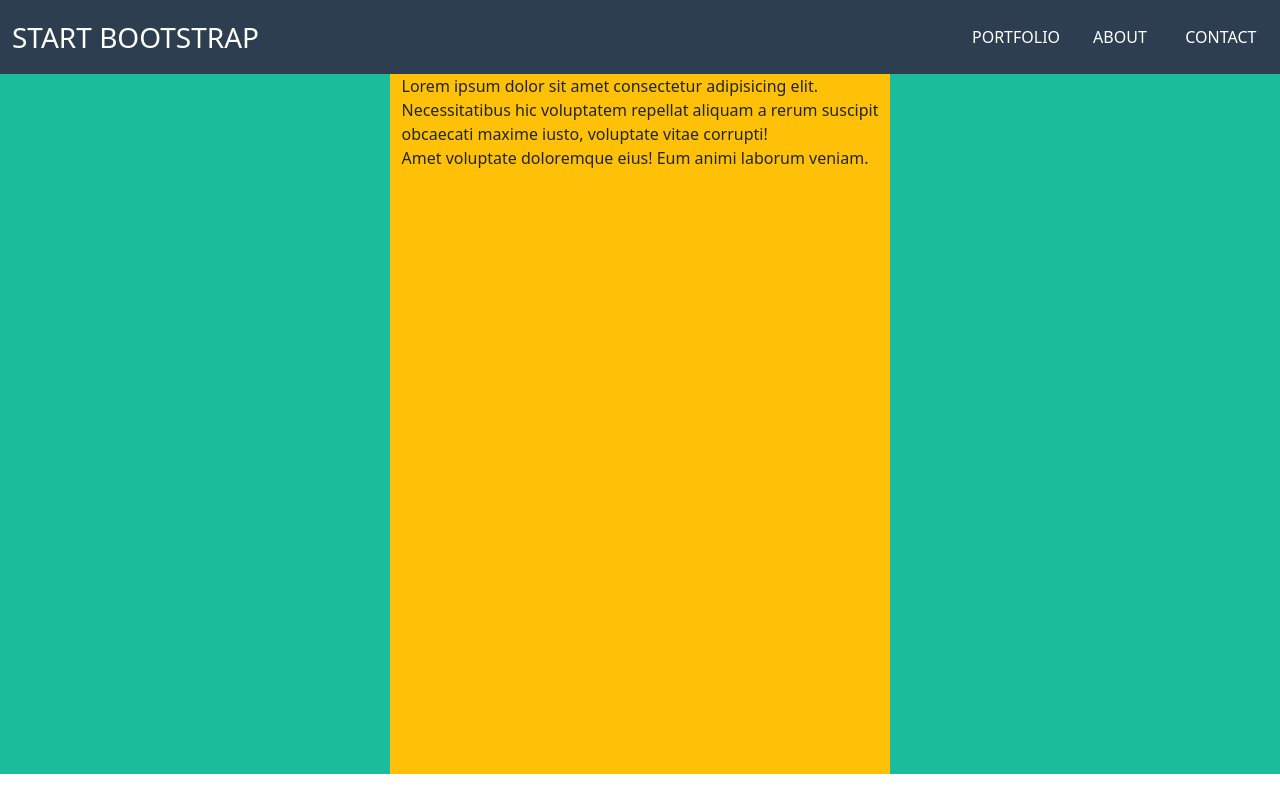
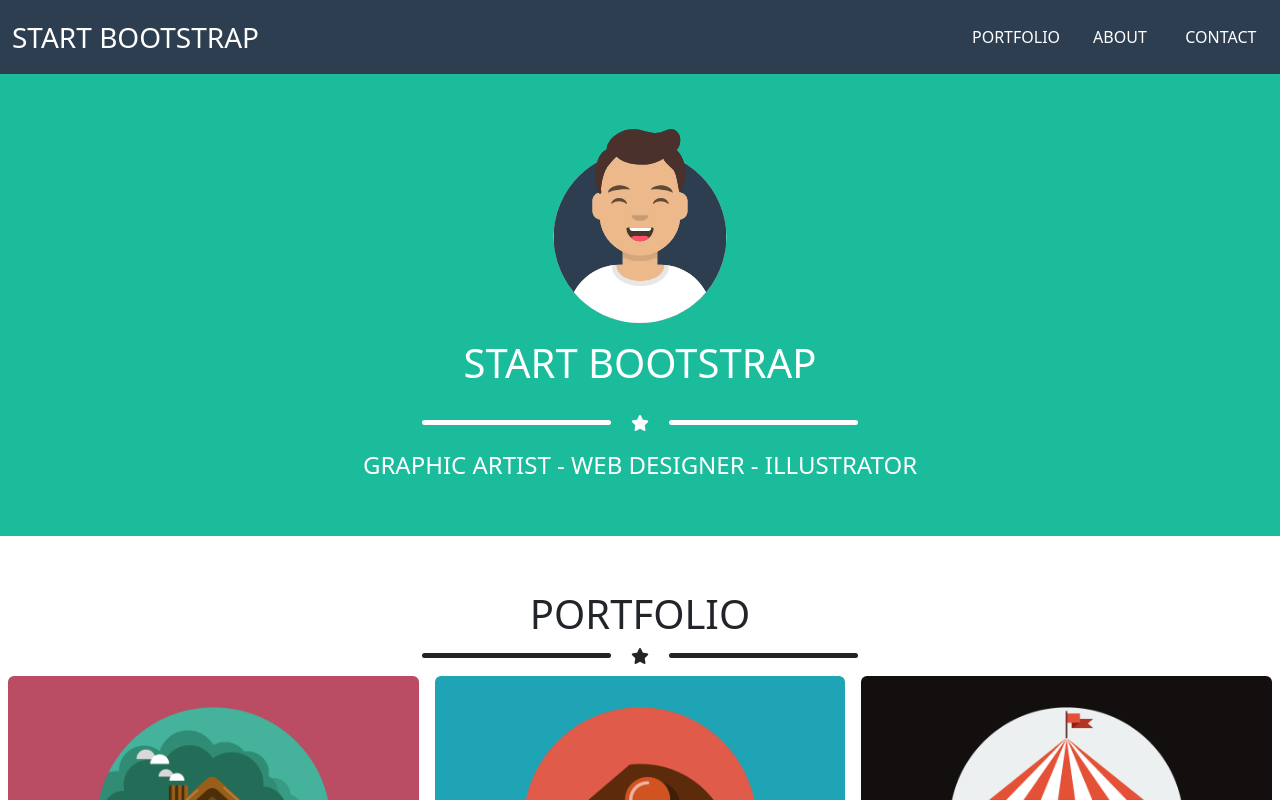
Before and after one commit to TommasoPezzola231/html-css-bootstrap-freelancer, a plain HTML site: page index.html in a window 1280 px wide. Shown: the top 800 px of the page. Drawn offline with nearby package versions, Linux system fonts and the light colour scheme.

Commit message:
feat(main) add content first section

```diff
--- a/index.html
+++ b/index.html
@@ -27,10 +27,38 @@
     <main>
         <!--Prima sezione: Start Bootstrap-->
         <section>
-            <div class="container-fluid my_bg_green my_height_700">
+            <div class="container-fluid my_bg_green py-5">
                 <div class="row">
-                    <div class="col-auto mx-auto bg-warning my_height_700">Lorem ipsum dolor sit amet consectetur adipisicing elit.<br> Necessitatibus hic voluptatem repellat aliquam a rerum suscipit<br> obcaecati maxime iusto, voluptate vitae corrupti!<br> Amet voluptate doloremque eius! Eum animi laborum veniam.</div>
+                    <div class="col-2 mx-auto">
+                        <img src="./img/avatar.svg" class="img-fluid" alt="">
+                    </div>
                 </div>
+
+                <div class="row text-center text-white">
+                    <div class="col-6 mx-auto my-3">
+                        <h1 class="text-uppercase">Start Bootstrap</h1>
+                    </div>
+                </div>
+
+
+                <div class="row justify-content-center align-items-center">
+                    <div class="col-2">
+                        <div class="rounded custom_div bg-white"></div>
+                    </div>
+                    <div class="col-auto px-2 text-center text-white">
+                        <i class="fa-solid fa-star"></i>
+                    </div>
+                    <div class="col-2">
+                        <div class="rounded custom_div bg-white"></div>
+                    </div>
+                </div>
+
+                <div class="row text-center text-white mt-3">
+                    <div class="col-6 mx-auto">
+                        <h4 class="text-uppercase">Graphic Artist - Web Designer - Illustrator</h4>
+                    </div>
+                </div>
+
             </div>
         </section>
 
```
Also changed, not shown: img/avatar.svg (added).
